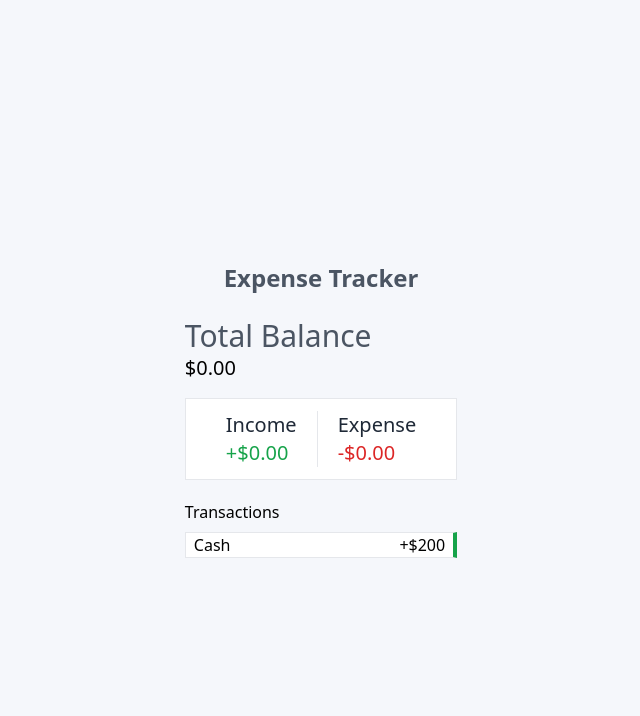
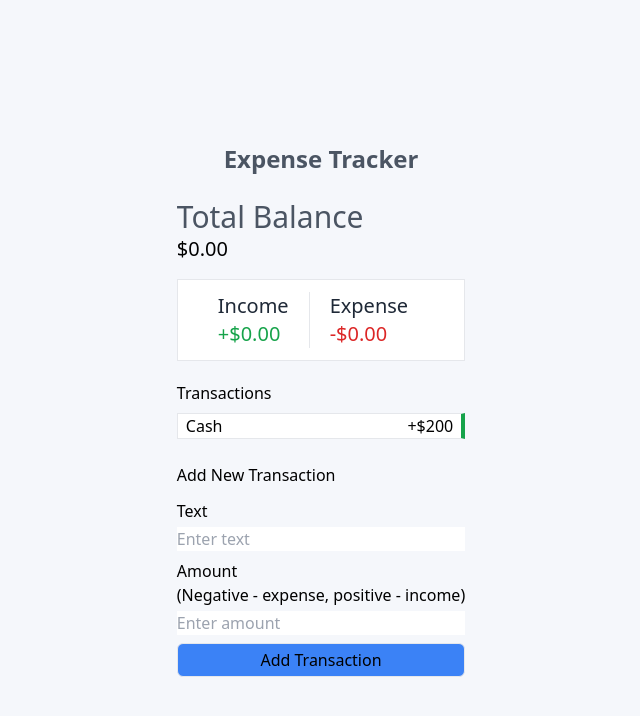
Before and after one commit to EjimMichael/Expense-Tracker, a React (Create React App) app: page / in a window 1280 px wide. Shown: the top 716 px of the page, without its empty margins (319-959 px from the left). Built offline with nearby package versions, Linux system fonts and the light colour scheme; the HTML template or start-up script is replaced by a standard one.

Commit message:
complete design

```diff
--- a/src/App.js
+++ b/src/App.js
@@ -2,6 +2,7 @@ import Header from './components/Header';
 import TotalBalance from './components/TotalBalance';
 import IncomeExpense from './components/IncomeExpense';
 import Transactions from './components/Transactions';
+import AddTransaction from './components/AddTransaction';
 
 function App() {
   return (
@@ -11,6 +12,7 @@ function App() {
         <TotalBalance />
         <IncomeExpense />
         <Transactions />
+        <AddTransaction />
       </div>
     </div>
   );
--- /dev/null
+++ b/src/components/AddTransaction.js
@@ -0,0 +1,36 @@
+import React from "react";
+
+function AddTransaction() {
+  return (
+    <div className="mt-6">
+      <h3 className="font-medium">Add New Transaction</h3>
+      <form>
+        <div className="mt-3">
+          <label className="font-medium" htmlFor="text">
+            Text{" "}
+          </label>{" "}
+          <br />
+          <input type="text" className="w-full mt-1" placeholder="Enter text" />
+        </div>
+
+        <div className="mt-2">
+          <label className="font-medium" htmlFor="amount">
+            Amount <br />
+            (Negative - expense, positive - income)
+          </label>{" "}
+          <br />
+          <input
+            type="number"
+            className="w-full mt-1"
+            placeholder="Enter amount"
+          />
+        </div>
+        <button className="mt-2 p-1 rounded-md border w-full bg-blue-500">
+          Add Transaction
+        </button>
+      </form>
+    </div>
+  );
+}
+
+export default AddTransaction;
--- a/src/components/Transactions.js
+++ b/src/components/Transactions.js
@@ -6,7 +6,7 @@ function Transactions() {
         <h3 className='text-left font-medium'>Transactions</h3>
         <ul className='mt-2'>
             <li className='flex justify-between border border-r-4 border-r-green-600 pl-2 bg-white'>Cash
-            <p className='pr-2'>+$200</p>
+            <p className='pr-2 py font-medium'>+$200</p>
             </li>
         </ul>
     </div>
```
